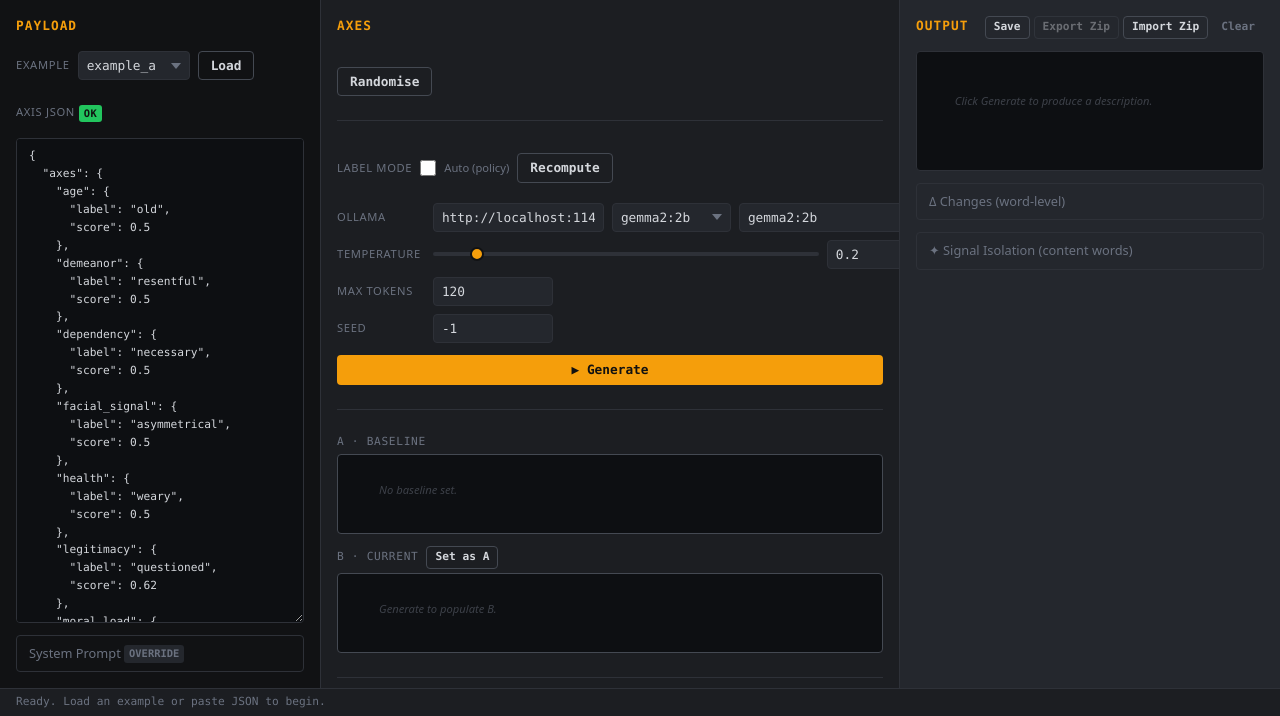
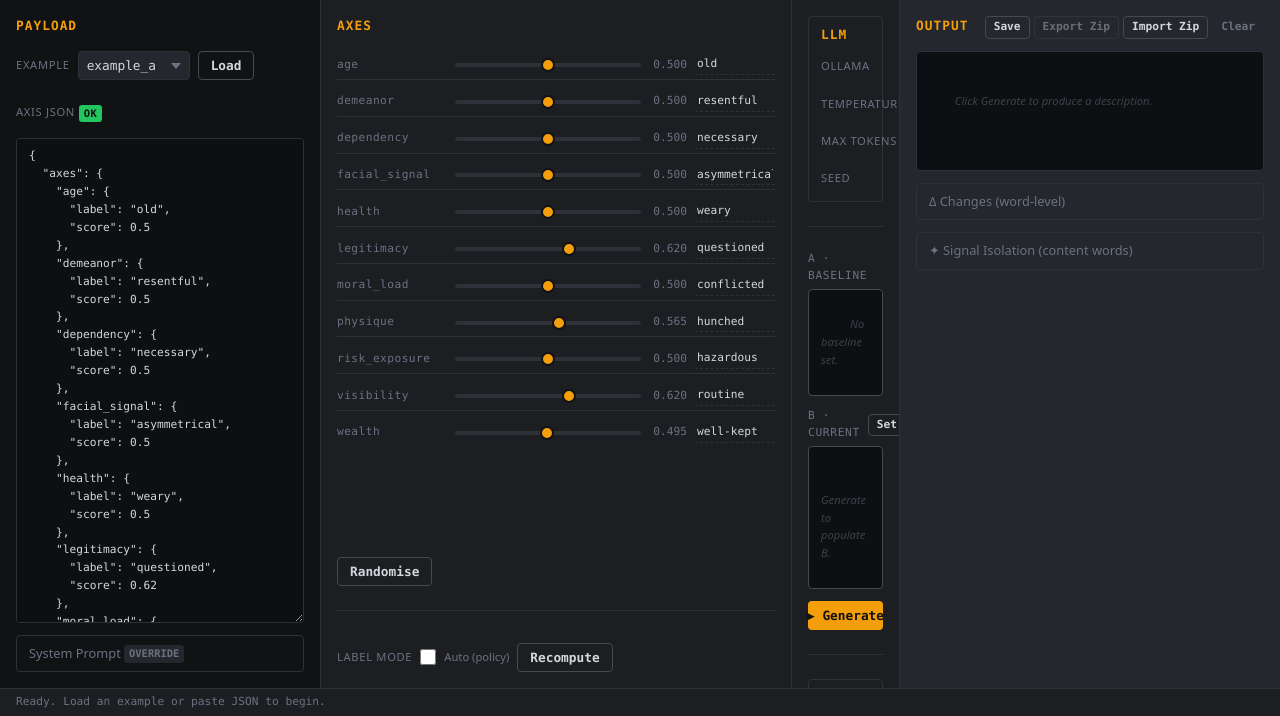
Before and after one commit to pipe-works/pipeworks_axis_descriptor_lab, a FastAPI app: page / in a window 1280 px wide. Shown: the part 84-800 px from the top of the page. Run offline with FastAPI, Linux system fonts and the light colour scheme; data that the repository does not hold is empty; parts of the project's set-up code (start-up, migrations or seed data) failed here and were passed over; some libraries are stand-ins or nearby versions.

Commit message:
feat(ui): split axes into dedicated column, fix slider rendering, improve centre panel
- Extract axis sliders from centre panel into own 470px column (panel--axes)
  positioned between Payload and run controls
- Fix axis-row label column: cap at 80px (was minmax(70px,max-content) which
  ballooned to ~160px, crushing the 1fr slider track to ~6px)
- Add flex:1 / min-width:0 to .axis-slider-row .range-input for reliable growth
- Move Generate button below B·Current output box for spatial clarity
- Wrap LLM settings (Ollama/Temperature/Tokens/Seed) in collapsible details
  element with panel__heading-style title

Co-Authored-By: Claude Sonnet 4.6 <noreply@anthropic.com>

```diff
--- a/app/static/styles.css
+++ b/app/static/styles.css
@@ -30,7 +30,7 @@
 
 .app-grid {
   display: grid;
-  grid-template-columns: 320px 1fr 380px;
+  grid-template-columns: 320px 470px 1fr 380px;
   gap: 1px;                          /* gap becomes the border between panels */
   background: var(--col-border);     /* the border colour shows through the gap */
 
@@ -54,6 +54,11 @@
 .panel--left .code-editor {
   flex: 1 1 0;
   min-height: 8rem;
+}
+
+/* ─── Axes panel: dedicated slider column ──────────────────────────────── */
+.panel--axes {
+  background: var(--col-surface);
 }
 
 /* ─── Centre panel: default surface ───────────────────────────────────── */
@@ -81,7 +86,7 @@
 /* Each axis row */
 .axis-row {
   display: grid;
-  grid-template-columns: 110px 1fr minmax(70px, max-content);
+  grid-template-columns: 110px 1fr 80px;
   align-items: center;
   gap: var(--sp-2);
   padding: var(--sp-1) 0;
@@ -109,6 +114,15 @@
   display: flex;
   align-items: center;
   gap: var(--sp-2);
+  min-width: 0;
+}
+
+/* Let the range track fill all remaining space in the slider row.
+   Overrides width:100% from base CSS (fragile in flex) with flex:1. */
+.axis-slider-row .range-input {
+  flex: 1;
+  min-width: 0;
+  width: auto;
 }
 
 /* Modified indicator — amber accent when a score or label differs from the
@@ -528,6 +542,19 @@
 }
 
 .collapsible__summary::-webkit-details-marker { display: none; }
+
+/* LLM settings collapsible — heading style matches panel__heading (PAYLOAD/AXES) */
+#llm-settings-details > .collapsible__summary {
+  font-family: var(--font-mono);
+  font-weight: 700;
+  color: var(--col-accent);
+  text-transform: uppercase;
+  letter-spacing: 0.08em;
+}
+
+#llm-settings-details > .collapsible__summary:hover {
+  color: var(--col-accent);
+}
 
 /* ═══════════════════════════════════════════════════════════════════════════
    STATUS BAR — position override
--- a/app/templates/index.html
+++ b/app/templates/index.html
@@ -12,16 +12,16 @@
   entry point: mod-init.js).
   All visual styles live in static/styles.css.
 
-  Layout (three-column + footer)
+  Layout (four-column + footer)
   ───────────────────────────────
   ┌──────────────────────────────────────────────────────────────────────────┐
   │ header                                                                   │
-  ├────────────────┬──────────────────────────┬─────────────────────────────┤
-  │ LEFT PANEL     │ CENTRE PANEL             │ RIGHT PANEL                 │
-  │ JSON editor    │ Axis sliders             │ Output                      │
-  │ Example loader │ + metadata controls      │ Δ word-level diff           │
-  │ System prompt  │ A/B comparison boxes     │                             │
-  ├────────────────┴──────────────────────────┴─────────────────────────────┤
+  ├────────────────┬──────────────┬───────────────────┬─────────────────────┤
+  │ LEFT PANEL     │ AXES PANEL   │ CENTRE PANEL       │ RIGHT PANEL         │
+  │ JSON editor    │ Axis sliders │ Model settings     │ Output              │
+  │ Example loader │ Randomise    │ Generate button    │ Δ word-level diff   │
+  │ System prompt  │ Label mode   │ A/B comparison     │                     │
+  ├────────────────┴──────────────┴───────────────────┴─────────────────────┤
   │ status bar                                                               │
   └──────────────────────────────────────────────────────────────────────────┘
 -->
@@ -144,8 +144,8 @@
     </details>
   </section>
 
-  <!-- ── CENTRE PANEL: Sliders + run controls ─────────────────────────────── -->
-  <section class="panel panel--centre" aria-label="Axis Controls">
+  <!-- ── AXES PANEL: Sliders + label controls ─────────────────────────────── -->
+  <section class="panel panel--axes" aria-label="Axis Sliders">
     <h2 class="panel__heading">Axes</h2>
 
     <!-- Dynamic slider area – populated by mod-sync.js buildSlidersFromJson() -->
@@ -186,11 +186,16 @@
         Recompute
       </button>
     </div>
+  </section>
 
-    <!-- Model + generation settings grid.
-         These controls configure the LLM request parameters sent to Ollama.
-         data-tooltip attributes explain each setting's purpose and range. -->
-    <div class="settings-grid">
+  <!-- ── CENTRE PANEL: Run controls + A/B diff ─────────────────────────────── -->
+  <section class="panel panel--centre" aria-label="Run Controls">
+
+    <!-- Model + generation settings grid — collapsible so it can be hidden
+         once the user has configured their model and parameters. -->
+    <details class="collapsible" id="llm-settings-details" open>
+      <summary class="collapsible__summary">LLM</summary>
+      <div class="settings-grid" style="margin-top:var(--sp-2);">
         <label for="ollama-host-input" class="control-label">Ollama</label>
         <div class="model-row"
              data-tooltip="Configure the Ollama server URL and model. The URL field targets a specific Ollama instance (local or remote). The dropdown lists all locally-pulled models; changing the URL refreshes the model list."
@@ -241,20 +246,11 @@
         <input type="number" id="seed-input" value="-1" class="input input--sm"
                data-tooltip="Seed value written into the payload for reproducibility. Use -1 for a random seed (a new 32-bit integer is generated each time). Use a fixed positive number to get deterministic, reproducible results across runs." />
       </div>
-
-    <!-- Generate button – sends the current payload + settings to Ollama
-         via POST /api/generate and displays the response. -->
-    <button id="btn-generate" class="btn btn--primary btn--full" type="button"
-            data-tooltip="Send the current axis payload to the selected Ollama model with the configured temperature and token limit. The LLM produces a non-authoritative description based on the axis values. Results appear in the Output panel to the right."
-            >
-      ▶ Generate
-    </button>
+    </details>
 
     <!-- ── A / B comparison boxes ────────────────────────────────────────────
-         Stacked vertically below the Generate button so the centre column
-         serves as the workspace for both axis editing AND diff review.
-         A = stored baseline, B = latest generation.  Both are populated
-         by mod-generate.js when the user clicks "Set as A" and generates output. -->
+         A = stored baseline, B = latest generation.  The Generate button sits
+         below B so the action is spatially tied to the content it produces. -->
     <hr class="divider" />
 
     <div class="diff-stack">
@@ -281,6 +277,14 @@
         </div>
       </div>
     </div>
+
+    <!-- Generate button – sits below B · Current so it's spatially tied to
+         the output it will overwrite on the next run. -->
+    <button id="btn-generate" class="btn btn--primary btn--full" type="button"
+            data-tooltip="Send the current axis payload to the selected Ollama model with the configured temperature and token limit. The LLM produces a non-authoritative description based on the axis values. Results appear in the Output panel to the right."
+            >
+      ▶ Generate
+    </button>
 
     <!-- Transformation Map – clause-level replacement pairs extracted by
          sentence-aware alignment and token-level diffing.  Shows what
```
Lines whose indentation alone changed are shown as unchanged.
